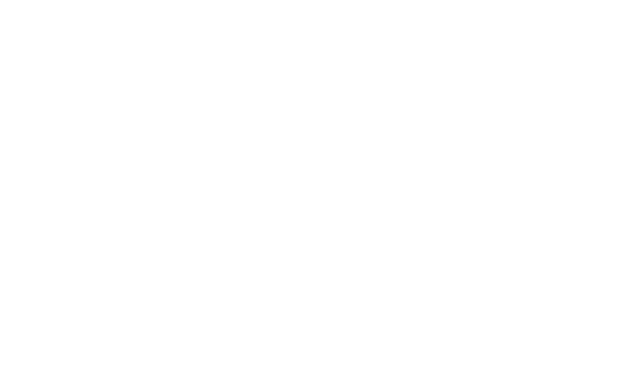
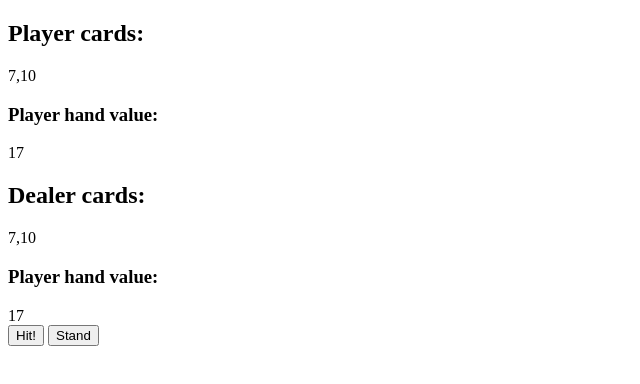
Before and after one commit to Steeeeeph/js-blackjack-card-game, a plain HTML site: page index.html in a window 1280 px wide. Shown: the whole page, without its empty margins (0-640 px from the left). Drawn offline with Linux system fonts and the light colour scheme.

Commit message:
Basics of the game

```diff
--- a/index.html
+++ b/index.html
@@ -5,9 +5,23 @@
     <meta name="viewport" content="width=device-width, initial-scale=1.0">
     <title>Blackjack</title>
     <link rel="stylesheet" href="style.css">
-    <script src="script.js" defer></script>
+    <script src="script.js" async defer></script>
+
 </head>
 <body>
+    <h2>Player cards:</h2>
+    <div id="player-hand"></div>
+    <h3>Player hand value:</h3>
+    <div id="player-hand-value"></div>
 
+    <h2>Dealer cards:</h2>
+    <div id="dealer-hand"></div>
+    <h3>Player hand value:</h3>
+    <div id="dealer-hand-value"></div>
+
+    <div id="game-status"></div>
+
+    <button onclick="hit()">Hit!</button>
+    <button onclick="stand()">Stand</button>
 </body>
 </html>
--- a/script.js
+++ b/script.js
@@ -0,0 +1,44 @@
+const deck = [1, 2, 3, 4, 5, 6, 7, 8, 9, 10, 10, 10, 10,
+              1, 2, 3, 4, 5, 6, 7, 8, 9, 10, 10, 10, 10,
+              1, 2, 3, 4, 5, 6, 7, 8, 9, 10, 10, 10, 10,
+              1, 2, 3, 4, 5, 6, 7, 8, 9, 10, 10, 10, 10];
+
+function drawRandomCard(deck) {
+    let randomIndex = Math.floor(Math.random() * deck.length);
+    return deck[randomIndex];
+}
+console.log (drawRandomCard(deck));
+
+let playerHand;
+let dealerHand;
+
+function startGame(){
+    playerHand = [drawRandomCard(deck), drawRandomCard(deck)];
+    dealerHand = [drawRandomCard(deck), drawRandomCard(deck)];
+
+}
+function getHandValue(hand) {
+    let sum = 0;
+    for (var i=0; i<hand.length; i++) {
+    sum += hand[i];
+    }
+    return sum;
+}
+startGame();
+// console.log('player hand: '+ playerHand);
+// console.log ('player hand value '+ getHandValue(playerHand));
+// console.log ('dealer hand value '+ getHandValue(dealerHand));
+// console.log('dealer hand: '+ dealerHand);
+
+function hit() {
+    playerHand.push(drawRandomCard(deck));
+    console.log('new player hand: '+ playerHand)
+    if(getHandValue(playerHand)> 21) {
+        document.getElementById("game-status").innerHTML = 'BUSTED!';
+    }
+}
+
+document.getElementById("player-hand").innerHTML = playerHand;
+document.getElementById("player-hand-value").innerHTML = getHandValue(playerHand);
+document.getElementById("dealer-hand").innerHTML = dealerHand;
+document.getElementById("dealer-hand-value").innerHTML = getHandValue(dealerHand);
```
